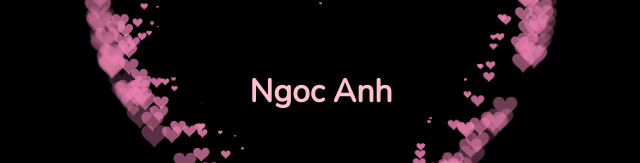
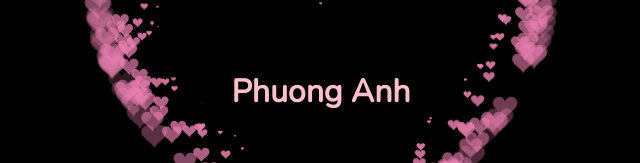
Before and after one commit to Kudokaito15903/Heart, a plain HTML site: page heart.html in a window 1280 px wide. Shown: the part 314-477 px from the top of the page, without its empty margins (319-959 px from the left). Drawn offline with nearby package versions, Linux system fonts and the light colour scheme.

Commit message:
Update heart.html
add

```diff
--- a/heart.html
+++ b/heart.html
@@ -56,7 +56,7 @@ canvas {
 
 
  <BODY>
-  <h1 id="textCenter">Ngoc Anh</h1>
+  <h1 id="textCenter">Phuong Anh</h1>
   <canvas id="pinkboard"> </canvas>
 
   <script>
```
